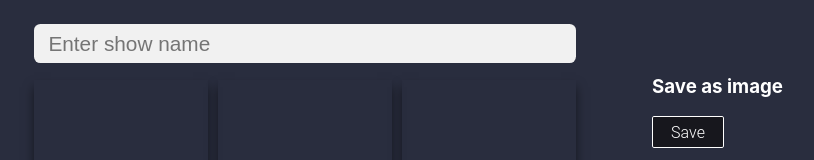
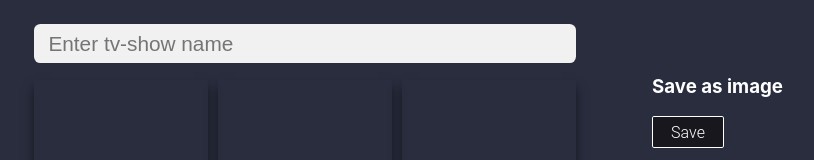
Before and after one commit to mikitaserabrakou/3x3-show-list, a React (Create React App) app: page / in a window 1280 px wide. Shown: the top 160 px of the page, without its empty margins (335-1149 px from the left). Built offline with nearby package versions, Linux system fonts and the light colour scheme.

Commit message:
fix: placeholder text

```diff
--- a/src/components/SearchBox/SearchBox.tsx
+++ b/src/components/SearchBox/SearchBox.tsx
@@ -40,7 +40,7 @@ export default function SearchBox({ onAddShow }: TProps) {
         onChange={handleChange}
         onFocus={setIsFocused}
         onBlur={setIsFocused}
-        placeholder="Enter show name"
+        placeholder="Enter tv-show name"
       />
       {data && isFocused ? (
         <ul className="results" onFocus={setIsFocused} onBlur={setIsFocused}>
```
